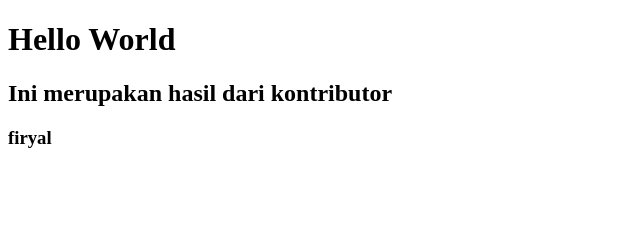
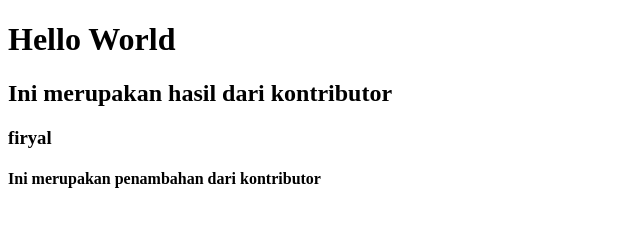
Before and after one commit to Winata17/tutorkontribusigit2, a plain HTML site: page index.html in a window 1280 px wide. Shown: the whole page, without its empty margins (0-640 px from the left). Drawn offline with Linux system fonts and the light colour scheme.

Commit message:
fitur baru

```diff
--- a/index.html
+++ b/index.html
@@ -10,5 +10,7 @@
     <h2>Ini merupakan hasil dari kontributor</h2>
     <h3>firyal</h3>
 
+    <h4>Ini merupakan penambahan dari kontributor</h4>
+
 </body>
 </html>
```
